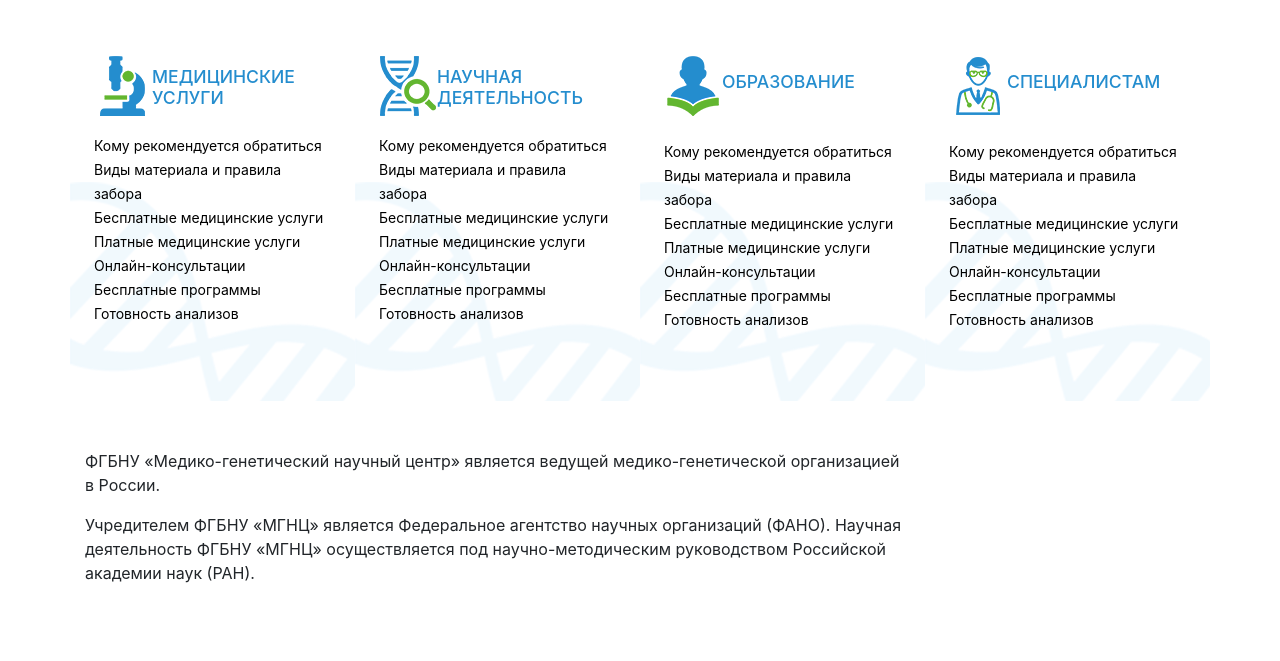
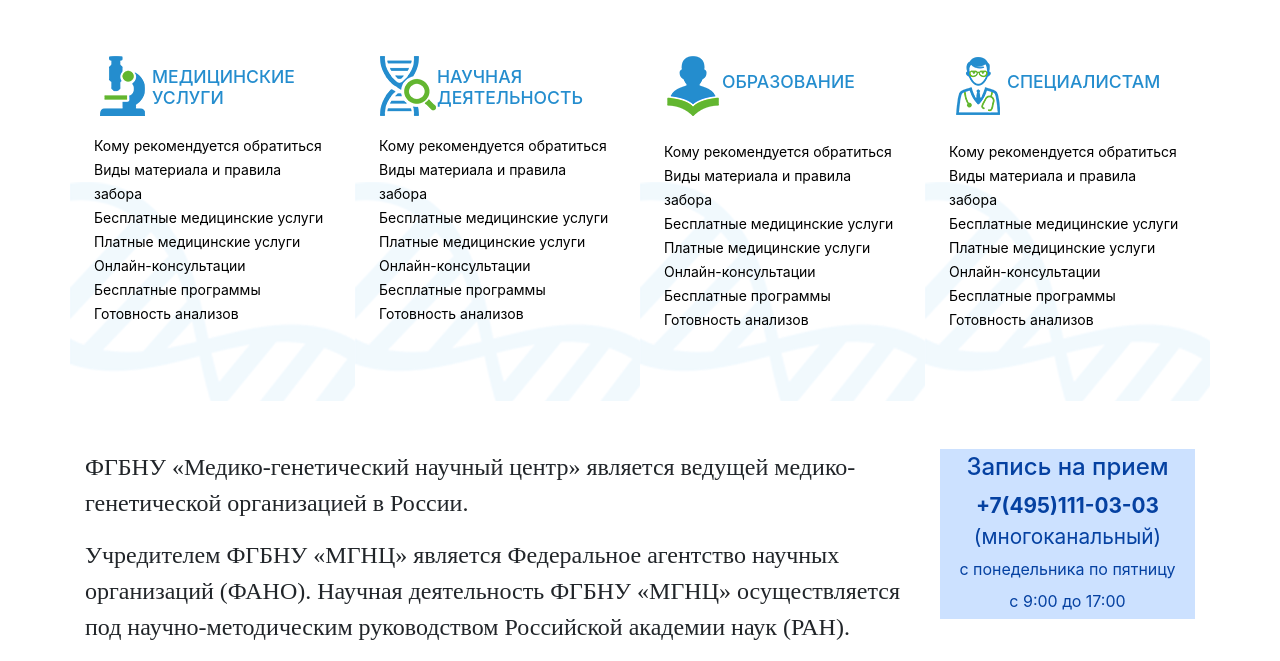
Before and after one commit to smirnovrm/medical, a website: page index.html in a window 1280 px wide. Shown: the part 485-1146 px from the top of the page. Before the commit the page ends 1086 px from the top, so only its background shows below. Drawn offline with Linux system fonts and the light colour scheme.

Commit message:
add intro text block markup and style

```diff
--- a/css/custom.css
+++ b/css/custom.css
@@ -131,14 +131,15 @@
     top: 45%;
 }
 
-/*Стили обертки
-для контента*/
+/*Стили обертки,
+контента*/
 .main-content {
     margin-top: 15px;
 }
 .main-content .page-header {
     font-size: 1.9rem;
     color: #1e4ca4;
+    font-family: "Times New Roman", Times, Baskerville, Georgia, serif;
 }
 .med-service {
     background: 0 150px #fff url(../images/submenu_background.png) no-repeat;
@@ -170,3 +171,18 @@
     color: #000000;
     font-size: 14px;
 }
+.doc-app {
+    background-color: #cce1ff;
+    color: #0541a1;
+    font-size: 1.3rem;
+}
+.doc-app span {
+    font-size: 1rem;
+}
+.doc-app span i {
+    font-style: normal;
+}
+.intro-text {
+    font-size: 1.5rem;
+    font-family: "Times New Roman", Times, Baskerville, Georgia, serif;
+}
--- a/index.html
+++ b/index.html
@@ -227,13 +227,21 @@
                         </ul>
                     </div>
                 </div>
-                <div class="row">
-                    <div class="col-md-9 mt-5">
+                <div class="row mt-5">
+                    <div class="col-md-9 intro-text">
                         <p>ФГБНУ «Медико-генетический научный центр» является ведущей медико-генетической организацией в России.</p>
                         <p>Учредителем ФГБНУ «МГНЦ» является Федеральное агентство научных организаций (ФАНО). Научная деятельность ФГБНУ «МГНЦ» осуществляется под научно-методическим руководством Российской академии наук (РАН).</p>
                     </div>
                     <div class="col-md-3">
-
+                        <div class="doc-app p-1 text-center">
+                            <h4>Запись на прием</h4>
+                            <strong>+7(495)111-03-03</strong>
+                            (многоканальный)
+                            <span>
+                            <i class="text-nowrap">с понедельника по пятницу</i>
+                            <i class="text-nowrap">с 9:00 до 17:00</i>
+                            </span>
+                        </div>
                     </div>
                 </div>
             </div>
```
